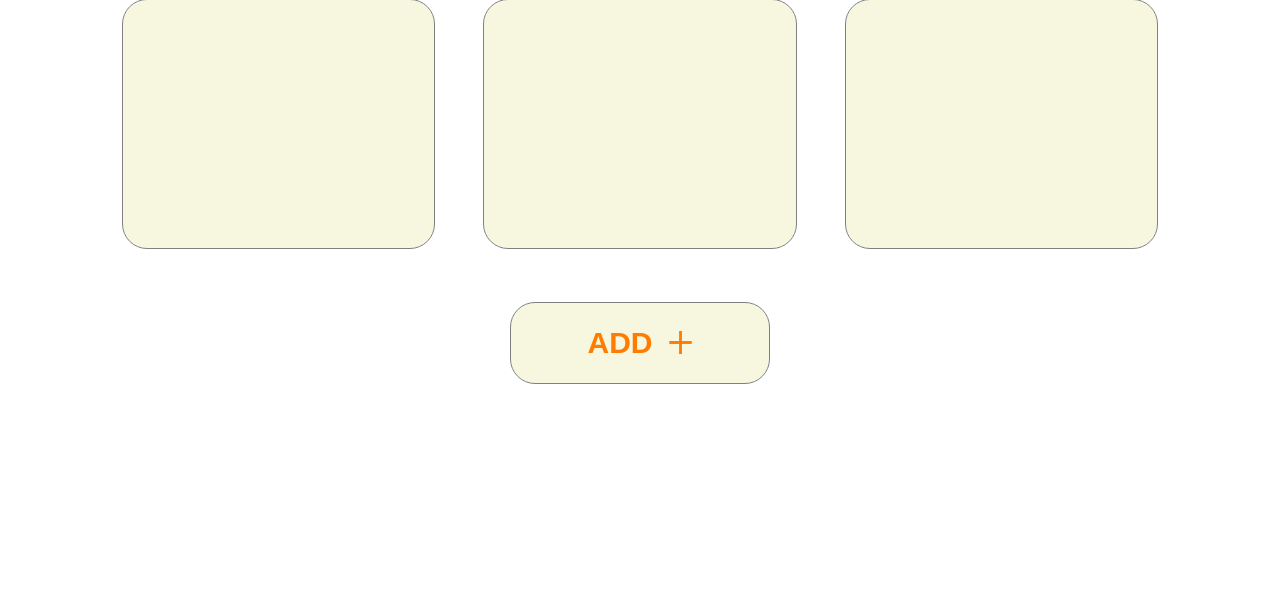
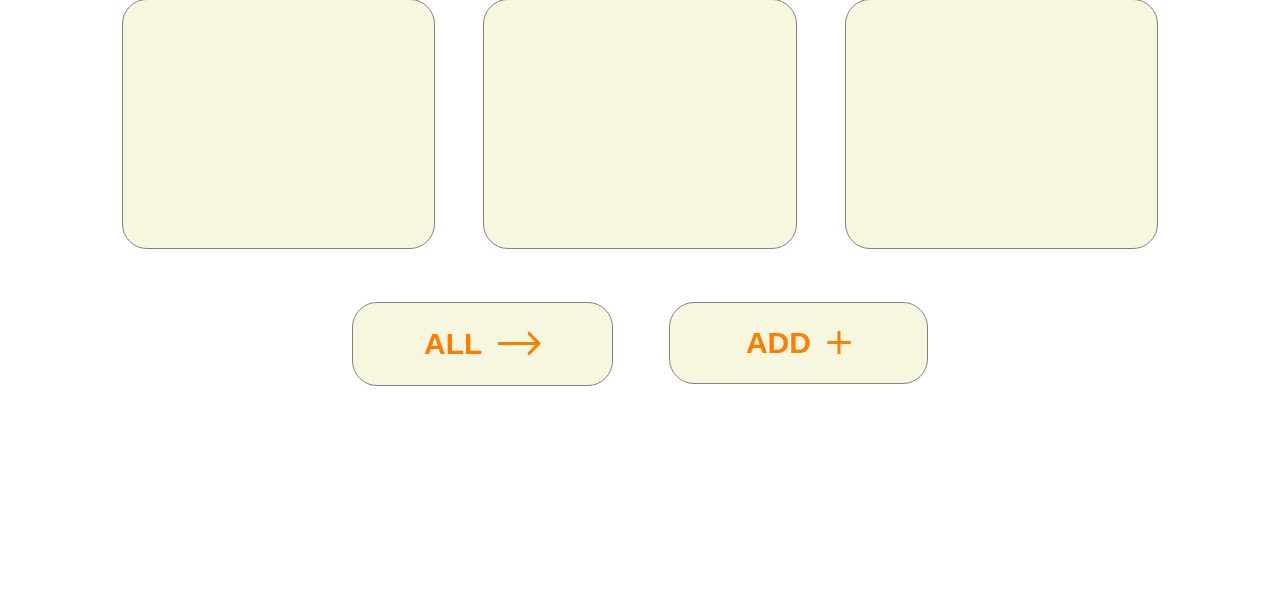
Before and after one commit to jakubszpilowski/WdPAI, a PHP site: page /public/views/main_page.html in a window 1280 px wide. Shown: the part 206-800 px from the top of the page. Run offline with PHP 8.4, Linux system fonts and the light colour scheme.

Commit message:
Change in main page

```diff
--- a/public/css/style_main.css
+++ b/public/css/style_main.css
@@ -60,7 +60,7 @@ section > * {
 }
 
 .second {
-    justify-content: center;
+    justify-content: space-between;
     align-items: flex-start;
     width: 50%;
 }
--- a/public/views/main_page.html
+++ b/public/views/main_page.html
@@ -71,6 +71,10 @@
             </div>
         </section>
         <section class="second">
+            <a href="all_notes.html" class="action-button">
+                <strong>ALL</strong>
+                <img src="../img/arrow_right_org.svg">
+            </a>
             <button class="action-button">
                 <strong>ADD</strong>
                 <img src="../img/add.svg">
```
